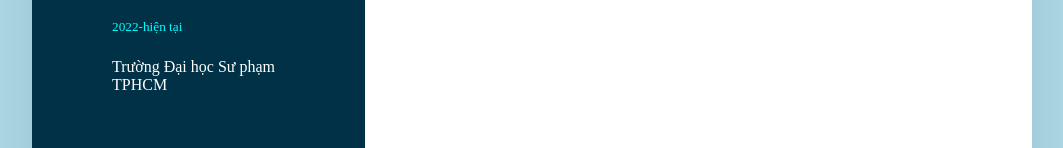
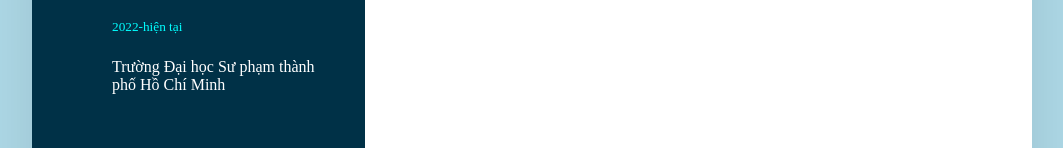
Before and after one commit to Phuu-Satt-Thuu/TrangCVNew, a plain HTML site: page index.html in a window 1280 px wide. Shown: the part 1145-1293 px from the top of the page, without its empty margins (108-1171 px from the left). Drawn offline with Linux system fonts and the light colour scheme.

Commit message:
Update index.html

```diff
--- a/index.html
+++ b/index.html
@@ -65,7 +65,7 @@
                     </li>
                     <li>
                         <h5>2022-hiện tại</h5>
-                        <h4>Trường Đại học Sư phạm TPHCM</h4>
+                        <h4>Trường Đại học Sư phạm thành phố Hồ Chí Minh</h4>
                     </li>
                 </ul>
             </div>
```
